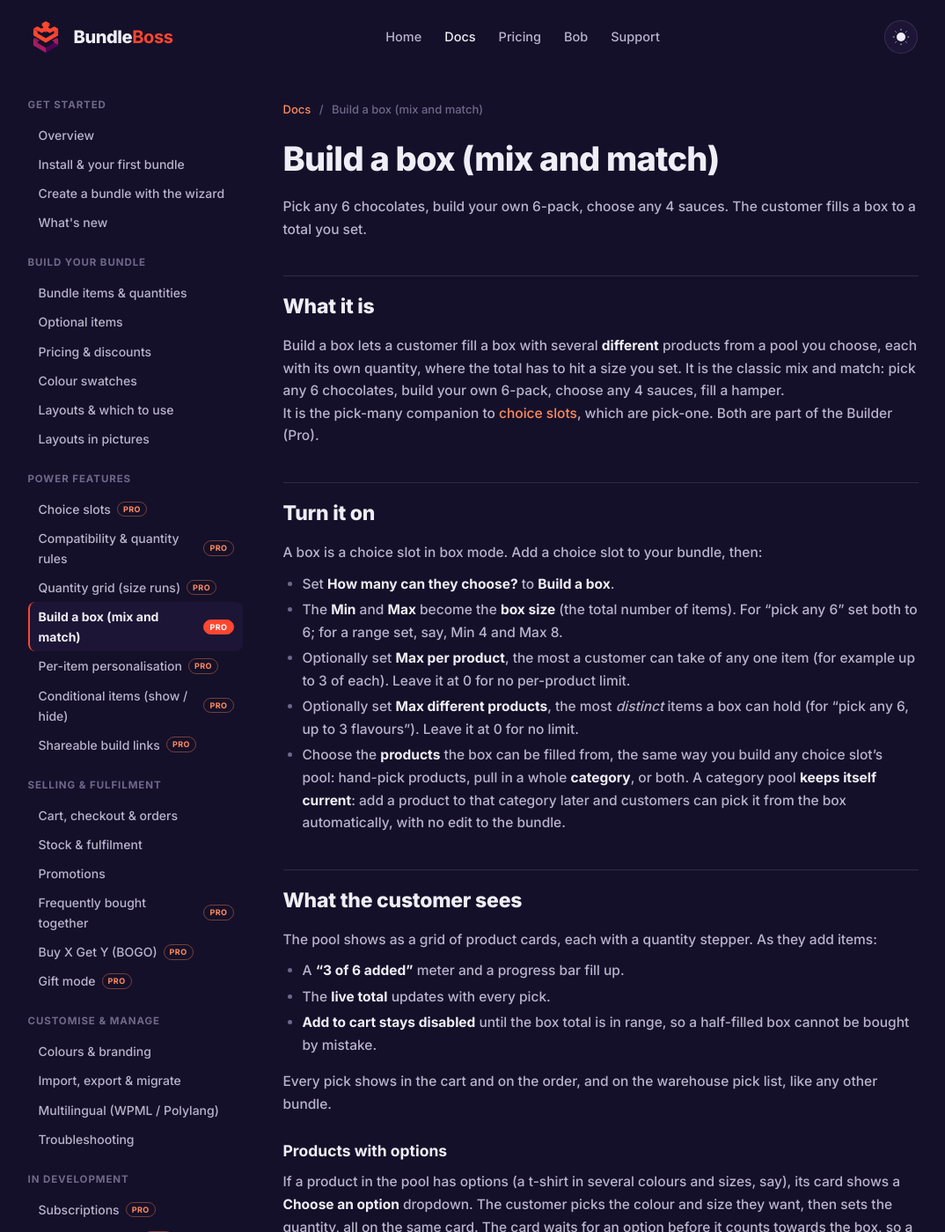
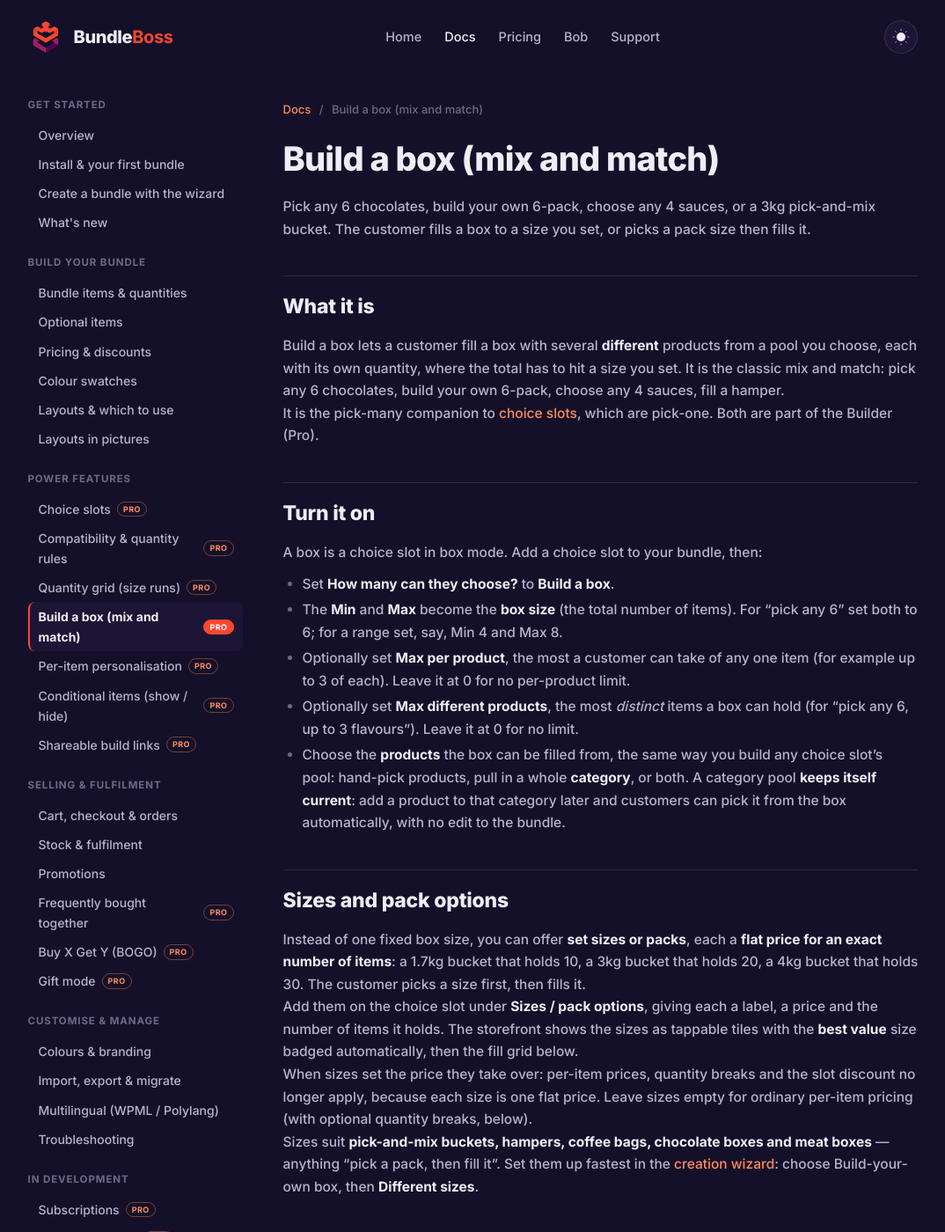
Before and after one commit to BundleBoss/website, a Jekyll site: the page built from docs/build-a-box.md, in a window 1280 px wide and 1400 px high. Shown: the whole window at 88% size, without its empty margins (95-1169 px from the left). Built offline with Jekyll 4.4.1, drawn with Linux system fonts in a browser that asks for light colours.

Commit message:
docs: 4.7.0 — build-a-box pack sizes, multi-category choice pools, wizard One-size/Different-sizes

```diff
--- a/docs/build-a-box.md
+++ b/docs/build-a-box.md
@@ -1,9 +1,9 @@
 ---
 layout: docs
 title: Build a box (mix and match)
-description: Let customers fill a box with several different products from a pool you define, each with a quantity, up to a set total. Pick any 6, build your own 6-pack, choose any 4.
+description: Let customers fill a box with several different products from a pool you define, each with a quantity, up to a set total. Pick any 6, build your own 6-pack, choose any 4, or a pick-and-mix bucket priced by pack size (1.7kg, 3kg, 4kg).
 permalink: /docs/build-a-box/
-lede: Pick any 6 chocolates, build your own 6-pack, choose any 4 sauces. The customer fills a box to a total you set.
+lede: Pick any 6 chocolates, build your own 6-pack, choose any 4 sauces, or a 3kg pick-and-mix bucket. The customer fills a box to a size you set, or picks a pack size then fills it.
 ---
 
 
@@ -22,6 +22,16 @@ A box is a choice slot in box mode. Add a choice slot to your bundle, then:
 - Optionally set **Max per product**, the most a customer can take of any one item (for example up to 3 of each). Leave it at 0 for no per-product limit.
 - Optionally set **Max different products**, the most *distinct* items a box can hold (for "pick any 6, up to 3 flavours"). Leave it at 0 for no limit.
 - Choose the **products** the box can be filled from, the same way you build any choice slot's pool: hand-pick products, pull in a whole **category**, or both. A category pool **keeps itself current**: add a product to that category later and customers can pick it from the box automatically, with no edit to the bundle.
+
+## Sizes and pack options
+
+Instead of one fixed box size, you can offer **set sizes or packs**, each a **flat price for an exact number of items**: a 1.7kg bucket that holds 10, a 3kg bucket that holds 20, a 4kg bucket that holds 30. The customer picks a size first, then fills it.
+
+Add them on the choice slot under **Sizes / pack options**, giving each a label, a price and the number of items it holds. The storefront shows the sizes as tappable tiles with the **best value** size badged automatically, then the fill grid below.
+
+When sizes set the price they take over: per-item prices, quantity breaks and the slot discount no longer apply, because each size is one flat price. Leave sizes empty for ordinary per-item pricing (with optional quantity breaks, below).
+
+Sizes suit **pick-and-mix buckets, hampers, coffee bags, chocolate boxes and meat boxes** &mdash; anything "pick a pack, then fill it". Set them up fastest in the [creation wizard](/docs/wizard/): choose Build-your-own box, then **Different sizes**.
 
 ## What the customer sees
 
```
Also changed, not shown: docs/choice-slots.md (+3 -3 lines), docs/whats-new.md (+2 -0 lines), docs/wizard.md (+1 -1 lines).
